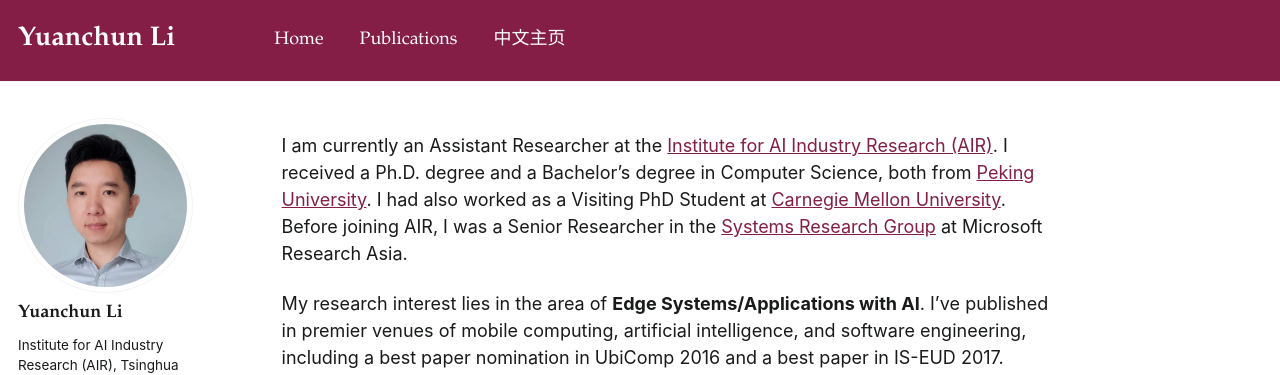
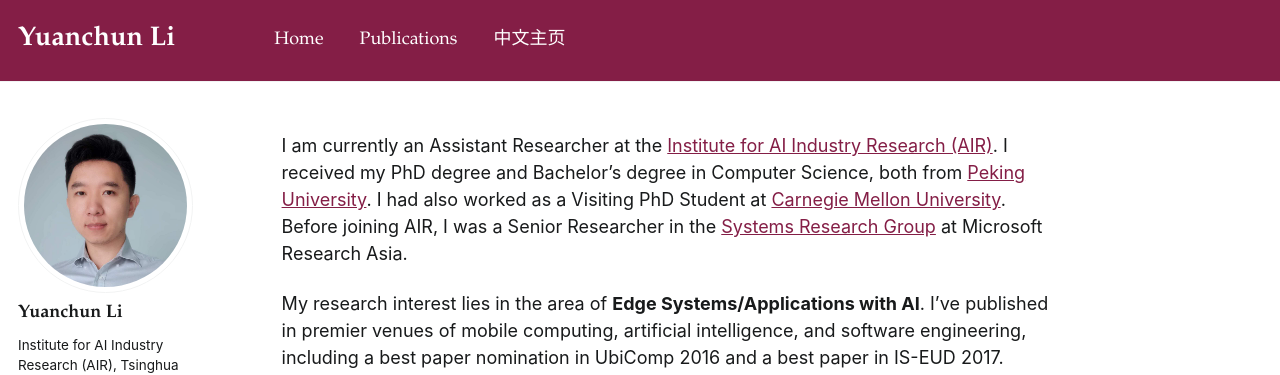
Before and after one commit to yuanchun-li/yuanchun-li.github.io, a Jekyll site: the page built from _pages/about.md, in a window 1280 px wide and 1385 px high. Shown: the top 375 px of the window. Built offline with Jekyll 4.4.1, drawn with Linux system fonts in a browser that asks for light colours.

Commit message:
update homepage

```diff
--- a/_pages/about.md
+++ b/_pages/about.md
@@ -8,7 +8,7 @@ redirect_from:
   - /about.html
 ---
 
-I am currently an Assistant Researcher at the [Institute for AI Industry Research (AIR)](http://air.tsinghua.edu.cn/). I received a Ph.D. degree and a Bachelor's degree in Computer Science, both from [Peking University](https://cs.pku.edu.cn/English/Home.htm). I had also worked as a Visiting PhD Student at [Carnegie Mellon University](https://hcii.cmu.edu/). Before joining AIR, I was a Senior Researcher in the [Systems Research Group](https://www.microsoft.com/en-us/research/group/systems-and-networking-research-group-asia/) at Microsoft Research Asia.
+I am currently an Assistant Researcher at the [Institute for AI Industry Research (AIR)](http://air.tsinghua.edu.cn/). I received my PhD degree and Bachelor's degree in Computer Science, both from [Peking University](https://cs.pku.edu.cn/English/Home.htm). I had also worked as a Visiting PhD Student at [Carnegie Mellon University](https://hcii.cmu.edu/). Before joining AIR, I was a Senior Researcher in the [Systems Research Group](https://www.microsoft.com/en-us/research/group/systems-and-networking-research-group-asia/) at Microsoft Research Asia.
 
 My research interest lies in the area of **Edge Systems/Applications with AI**.
 I’ve published in premier venues of mobile computing, artificial intelligence, and software engineering, including a best paper nomination in UbiComp 2016 and a best paper in IS-EUD 2017. Some of the papers have become popular open-source tools ([DroidBot](https://github.com/honeynet/droidbot/), [PrivacyStreams](https://github.com/PrivacyStreams/), [Humanoid](https://github.com/yzygitzh/Humanoid), etc.) in the area.
```
